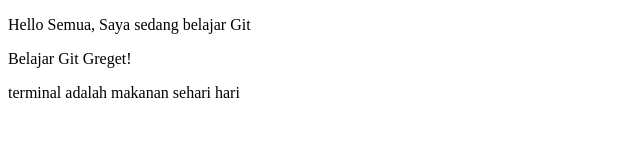
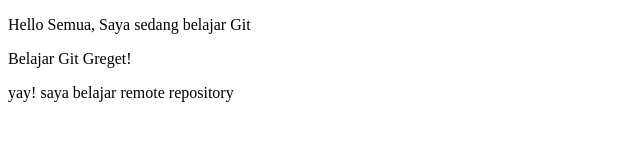
Before and after one commit to anna76543/alur-belajar-git, a plain HTML site: page index.html in a window 1280 px wide. Shown: the full height of the page, 0-640 px from the left. Drawn offline with Linux system fonts and the light colour scheme.

Commit message:
mengubah judul dan teks di body

```diff
--- a/index.html
+++ b/index.html
@@ -2,11 +2,11 @@
 <html>
     <head>
         <meta charset="utf-8">
-        <title>Belajar Git - Project 01</title>
+        <title>Belajar Git - remote repository</title>
     </head>
     <body>
         <p>Hello Semua, Saya sedang belajar Git</p>
         <p>Belajar Git Greget!</p>
-        <p>terminal adalah makanan sehari hari</p>
+        <p>yay! saya belajar remote repository</p>
     </body>
 </html>
```
